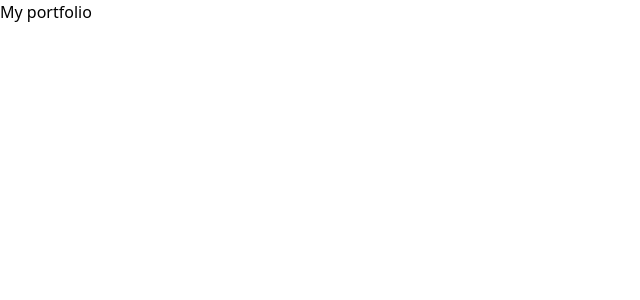
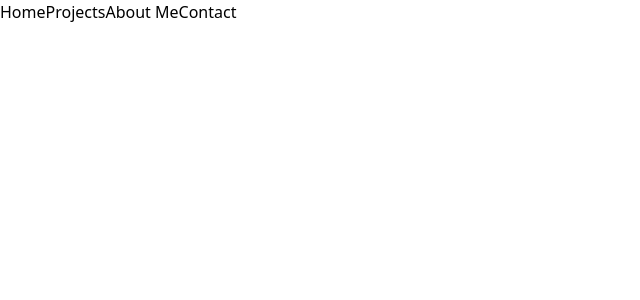
Before and after one commit to Luiscarlosvd/luiscarlosvd-portfolio, a React (Vite) app: page / in a window 1280 px wide. Shown: the top 300 px of the page, without its empty margins (0-640 px from the left). Built offline with nearby package versions, Linux system fonts and the light colour scheme.

Commit message:
Update app with Navbar route and dependencies

```diff
--- a/package.json
+++ b/package.json
@@ -10,8 +10,10 @@
     "preview": "vite preview"
   },
   "dependencies": {
+    "@mui/material": "^5.14.13",
     "react": "^18.2.0",
-    "react-dom": "^18.2.0"
+    "react-dom": "^18.2.0",
+    "react-router-dom": "^6.16.0"
   },
   "devDependencies": {
     "@babel/core": "^7.23.0",
--- a/src/App.jsx
+++ b/src/App.jsx
@@ -1,11 +1,15 @@
-import './App.css'
+import React from 'react';
+import { BrowserRouter as Router, Routes, Route } from 'react-router-dom';
+import Layout from './components/Layout';
 
 function App() {
   return (
-    <>
-      <h1>My portfolio</h1>
-    </>
-  )
+    <Router>
+      <Routes>
+        <Route path="/" element={<Layout />} />
+      </Routes>
+    </Router>
+  );
 }
 
-export default App
+export default App;
```
Also changed, not shown: 1 other file (tests, documents, lock files or other folders).
